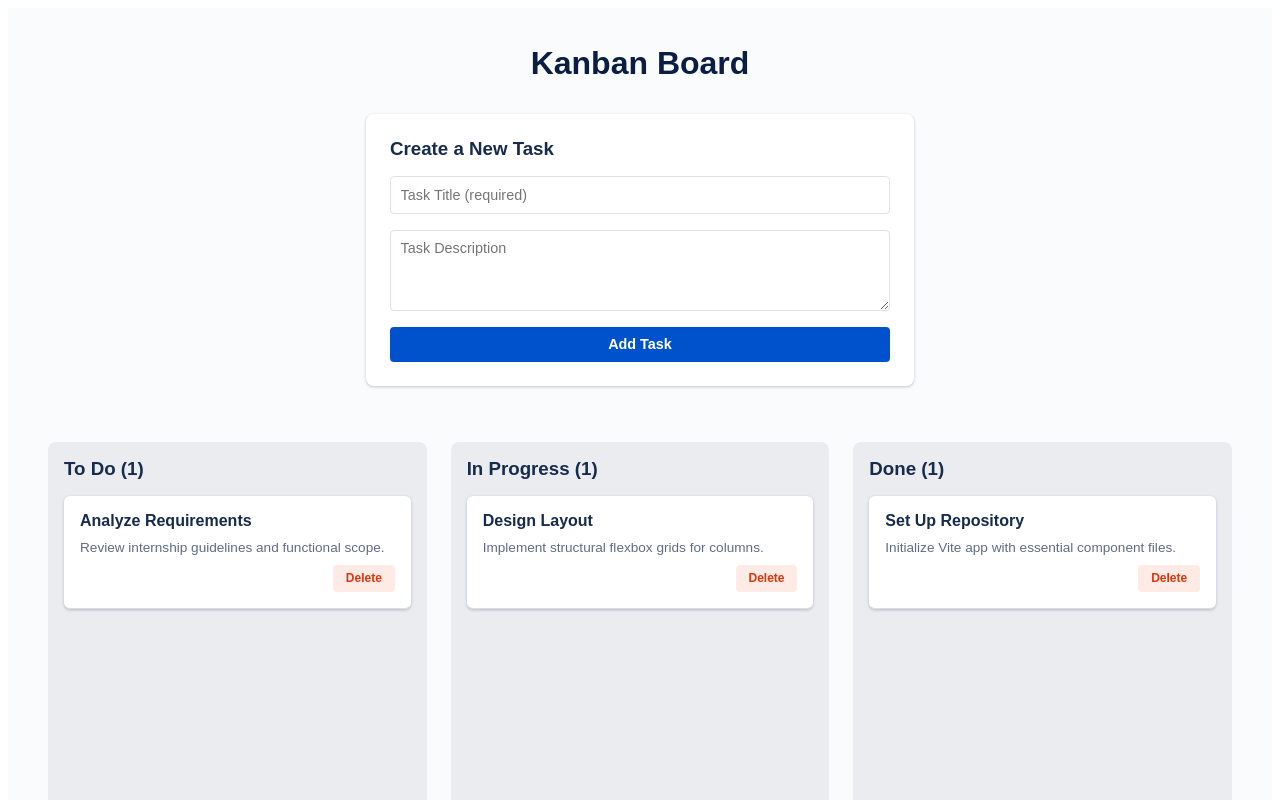
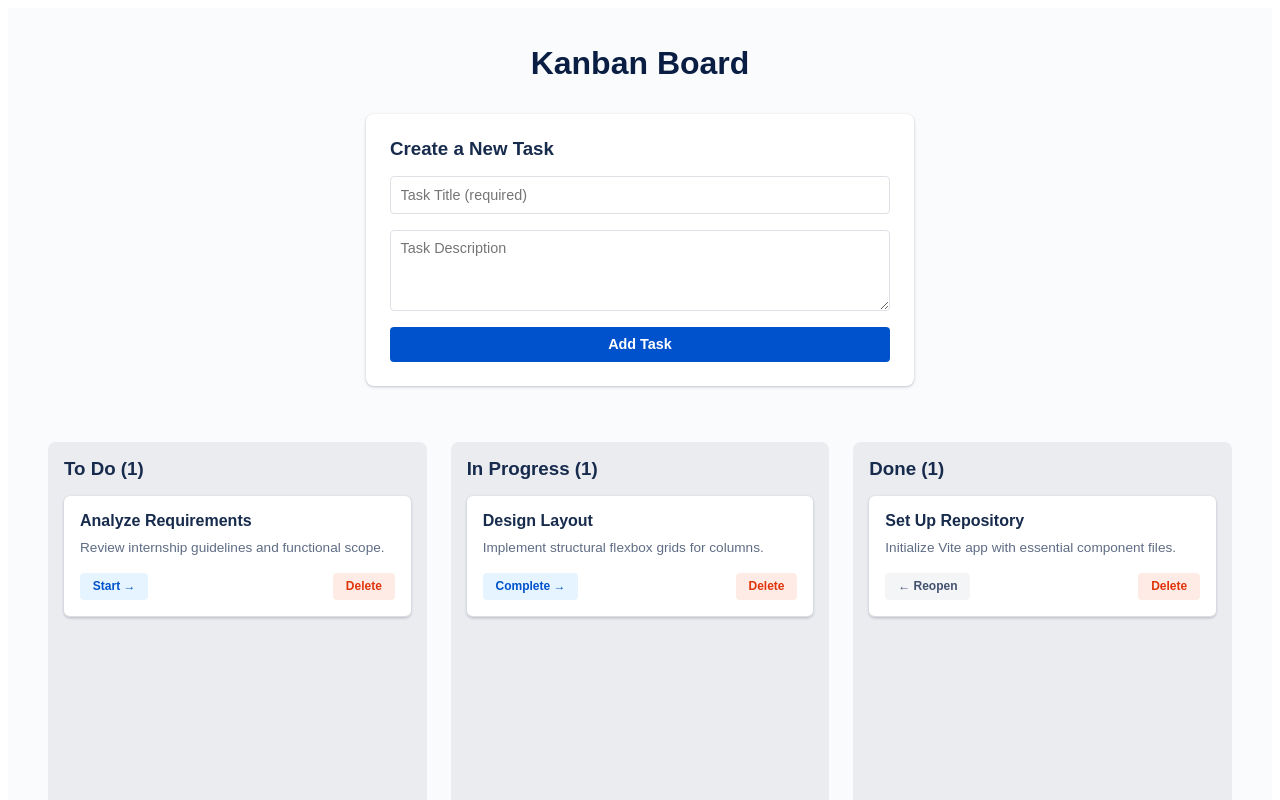
Before and after one commit to raushan-40/kanban-task-board, a React (Vite) app: page / in a window 1280 px wide. Shown: the top 800 px of the page. Built offline with nearby package versions, Linux system fonts and the light colour scheme.

Commit message:
Implement task movement between columns

```diff
--- a/src/App.jsx
+++ b/src/App.jsx
@@ -34,9 +34,21 @@ function App() {
     setTasks([...tasks, newTask]);
   };
 
-  // Immutable state update deleting the targeted task using filter
   const handleDeleteTask = (taskId) => {
-    const updatedTasks = tasks.filter((task) => task.id !== taskId);
+    setTasks(tasks.filter((task) => task.id !== taskId));
+  };
+
+  // Pure state update function to handle transitions between columns
+  const handleMoveTask = (taskId, newStatus) => {
+    const updatedTasks = tasks.map((task) => {
+      if (task.id === taskId) {
+        // Return a brand new object with the updated status
+        return { ...task, status: newStatus };
+      }
+      // Return unchanged reference for all other tasks
+      return task;
+    });
+
     setTasks(updatedTasks);
   };
 
@@ -61,8 +73,12 @@ function App() {
 
       <main>
         <TaskForm onAddTask={handleAddTask} />
-        {/* Passing the delete callback down to Board */}
-        <Board tasks={tasks} onDeleteTask={handleDeleteTask} />
+        {/* Passing move callback down to the Board wrapper */}
+        <Board
+          tasks={tasks}
+          onDeleteTask={handleDeleteTask}
+          onMoveTask={handleMoveTask}
+        />
       </main>
     </div>
   );
--- a/src/components/Board.jsx
+++ b/src/components/Board.jsx
@@ -1,6 +1,6 @@
 import Column from './Column';
 
-function Board({ tasks, onDeleteTask }) {
+function Board({ tasks, onDeleteTask, onMoveTask }) {
   const boardStyle = {
     display: 'flex',
     gap: '1.5rem',
@@ -15,10 +15,25 @@ function Board({ tasks, onDeleteTask }) {
 
   return (
     <div style={boardStyle}>
-      {/* Passing onDeleteTask down to each Column */}
-      <Column title="To Do" tasks={todoTasks} onDeleteTask={onDeleteTask} />
-      <Column title="In Progress" tasks={inProgressTasks} onDeleteTask={onDeleteTask} />
-      <Column title="Done" tasks={doneTasks} onDeleteTask={onDeleteTask} />
+      {/* Propagating onMoveTask downwards */}
+      <Column
+        title="To Do"
+        tasks={todoTasks}
+        onDeleteTask={onDeleteTask}
+        onMoveTask={onMoveTask}
+      />
+      <Column
+        title="In Progress"
+        tasks={inProgressTasks}
+        onDeleteTask={onDeleteTask}
+        onMoveTask={onMoveTask}
+      />
+      <Column
+        title="Done"
+        tasks={doneTasks}
+        onDeleteTask={onDeleteTask}
+        onMoveTask={onMoveTask}
+      />
     </div>
   );
 }
--- a/src/components/Column.jsx
+++ b/src/components/Column.jsx
@@ -1,6 +1,6 @@
 import TaskCard from './TaskCard';
 
-function Column({ title, tasks, onDeleteTask }) {
+function Column({ title, tasks, onDeleteTask, onMoveTask }) {
   const columnStyle = {
     flex: 1,
     backgroundColor: '#ebecf0',
@@ -43,8 +43,13 @@ function Column({ title, tasks, onDeleteTask }) {
           <div style={emptyPlaceholderStyle}>No tasks yet</div>
         ) : (
           tasks.map((task) => (
-            // Passing onDeleteTask down to TaskCard
-            <TaskCard key={task.id} task={task} onDeleteTask={onDeleteTask} />
+            // Propagating onMoveTask to individual TaskCards
+            <TaskCard
+              key={task.id}
+              task={task}
+              onDeleteTask={onDeleteTask}
+              onMoveTask={onMoveTask}
+            />
           ))
         )}
       </div>
--- a/src/components/TaskCard.jsx
+++ b/src/components/TaskCard.jsx
@@ -1,4 +1,4 @@
-function TaskCard({ task, onDeleteTask }) {
+function TaskCard({ task, onDeleteTask, onMoveTask }) {
   const cardStyle = {
     backgroundColor: '#ffffff',
     borderRadius: '6px',
@@ -24,8 +24,27 @@ function TaskCard({ task, onDeleteTask }) {
     lineHeight: '1.4',
   };
 
-  const buttonStyle = {
-    alignSelf: 'flex-end',
+  const actionsContainerStyle = {
+    display: 'flex',
+    justifyContent: 'space-between',
+    alignItems: 'center',
+    marginTop: '0.5rem',
+    gap: '0.5rem',
+  };
+
+  const moveButtonStyle = {
+    backgroundColor: '#e6f4ff',
+    color: '#0052cc',
+    border: 'none',
+    borderRadius: '4px',
+    padding: '0.4rem 0.8rem',
+    fontSize: '0.75rem',
+    fontWeight: '600',
+    cursor: 'pointer',
+    transition: 'background-color 0.2s ease',
+  };
+
+  const deleteButtonStyle = {
     backgroundColor: '#ffebe6',
     color: '#de350b',
     border: 'none',
@@ -42,13 +61,42 @@ function TaskCard({ task, onDeleteTask }) {
       <h4 style={titleStyle}>{task.title}</h4>
       {task.description && <p style={descriptionStyle}>{task.description}</p>}
 
-      {/* Clicking trigger starts bubbling of task id */}
-      <button
-        style={buttonStyle}
-        onClick={() => onDeleteTask(task.id)}
-      >
-        Delete
-      </button>
+      <div style={actionsContainerStyle}>
+        {/* Conditional rendering based on task status */}
+        {task.status === 'todo' && (
+          <button
+            style={moveButtonStyle}
+            onClick={() => onMoveTask(task.id, 'in-progress')}
+          >
+            Start →
+          </button>
+        )}
+
+        {task.status === 'in-progress' && (
+          <button
+            style={moveButtonStyle}
+            onClick={() => onMoveTask(task.id, 'done')}
+          >
+            Complete →
+          </button>
+        )}
+
+        {task.status === 'done' && (
+          <button
+            style={{ ...moveButtonStyle, backgroundColor: '#f4f5f7', color: '#42526e' }}
+            onClick={() => onMoveTask(task.id, 'in-progress')}
+          >
+            ← Reopen
+          </button>
+        )}
+
+        <button
+          style={deleteButtonStyle}
+          onClick={() => onDeleteTask(task.id)}
+        >
+          Delete
+        </button>
+      </div>
     </div>
   );
 }
```
